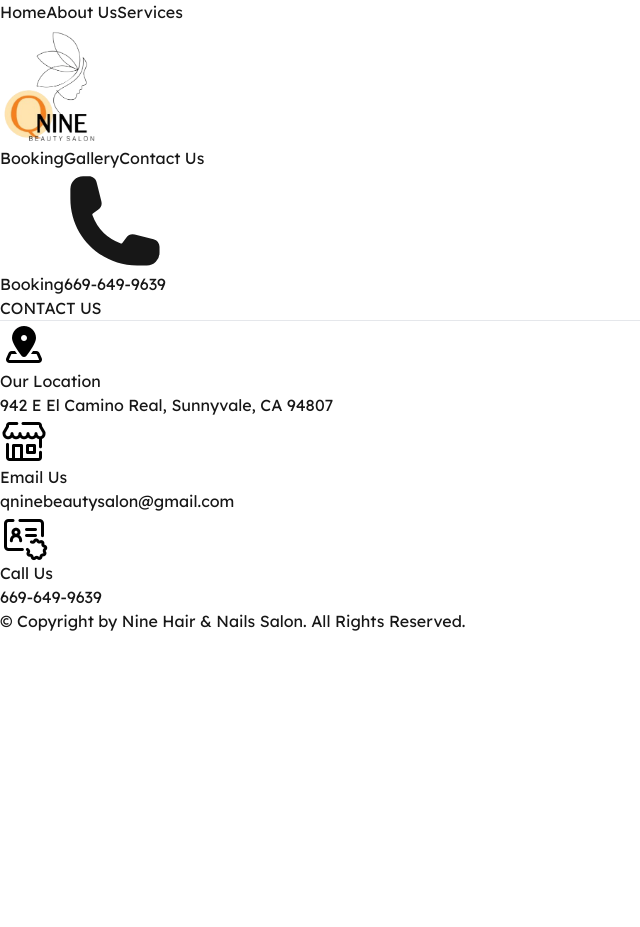
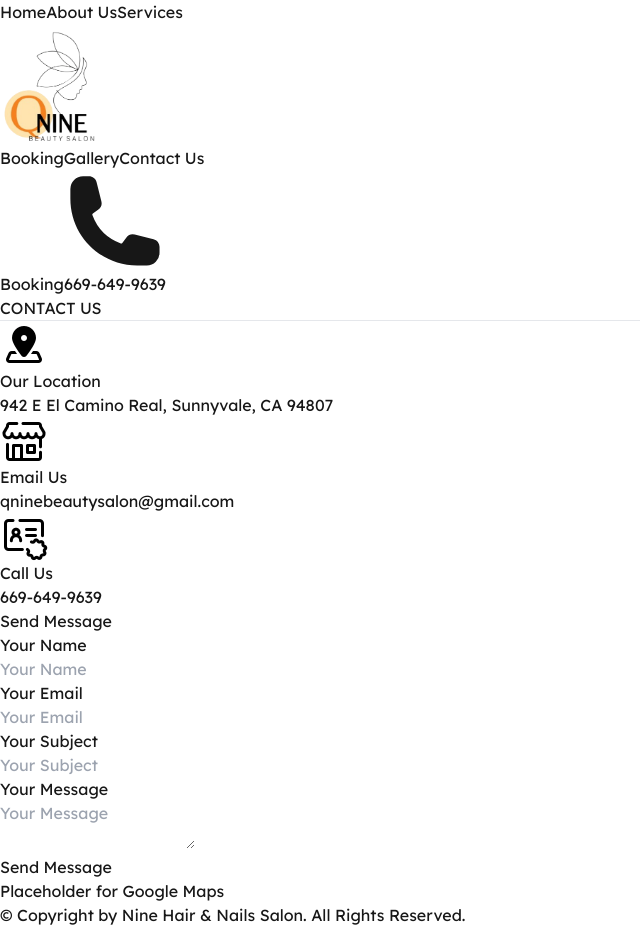
Before and after one commit to raeanntsui/febqsalon, a Next.js app: page /contactus in a window 1280 px wide. Shown: the whole page, without its empty margins (0-640 px from the left). Before the commit the page ends 800 px from the top, so only its background shows below. Built offline with nearby package versions, Linux system fonts and the light colour scheme.

Commit message:
barebones design for contact us page

```diff
--- a/src/app/contactus/page.tsx
+++ b/src/app/contactus/page.tsx
@@ -17,13 +17,20 @@ export default function ContactUs() {
       info: "669-649-9639",
     },
   ];
+
+  const messageBox = [
+    { title: "Your Name" },
+    { title: "Your Email" },
+    { title: "Your Subject" },
+    { title: "Your Message" },
+  ];
   return (
     <>
       <div className="flex items-center my-4">
         <h2 className="text-center py-2 font-bold text-2xl">CONTACT US</h2>
         <hr className="flex-grow border-t-2 border-gray-300 mx-4" />
       </div>
-      <div className="flex flex-row border-2 border-solid border-red-600">
+      <div className="flex flex-row ">
         {contactInfo.map((card, idx) => (
           <div key={idx} className="flex flex-row">
             <div className="">
@@ -42,6 +49,26 @@ export default function ContactUs() {
           </div>
         ))}
       </div>
+      <div className="flex flex-row items-center justify-around">
+        <div>
+          <h1>Send Message</h1>
+          {messageBox.map((field, idx) =>
+            field.title === "Your Message" ? (
+              <div key={idx}>
+                <p>{field.title}</p>
+                <textarea placeholder={field.title}></textarea>
+              </div>
+            ) : (
+              <div key={idx}>
+                <p>{field.title}</p>
+                <input placeholder={field.title} type="text" />
+              </div>
+            )
+          )}
+          <button>Send Message</button>
+        </div>
+        <div>Placeholder for Google Maps</div>
+      </div>
     </>
   );
 }
```
